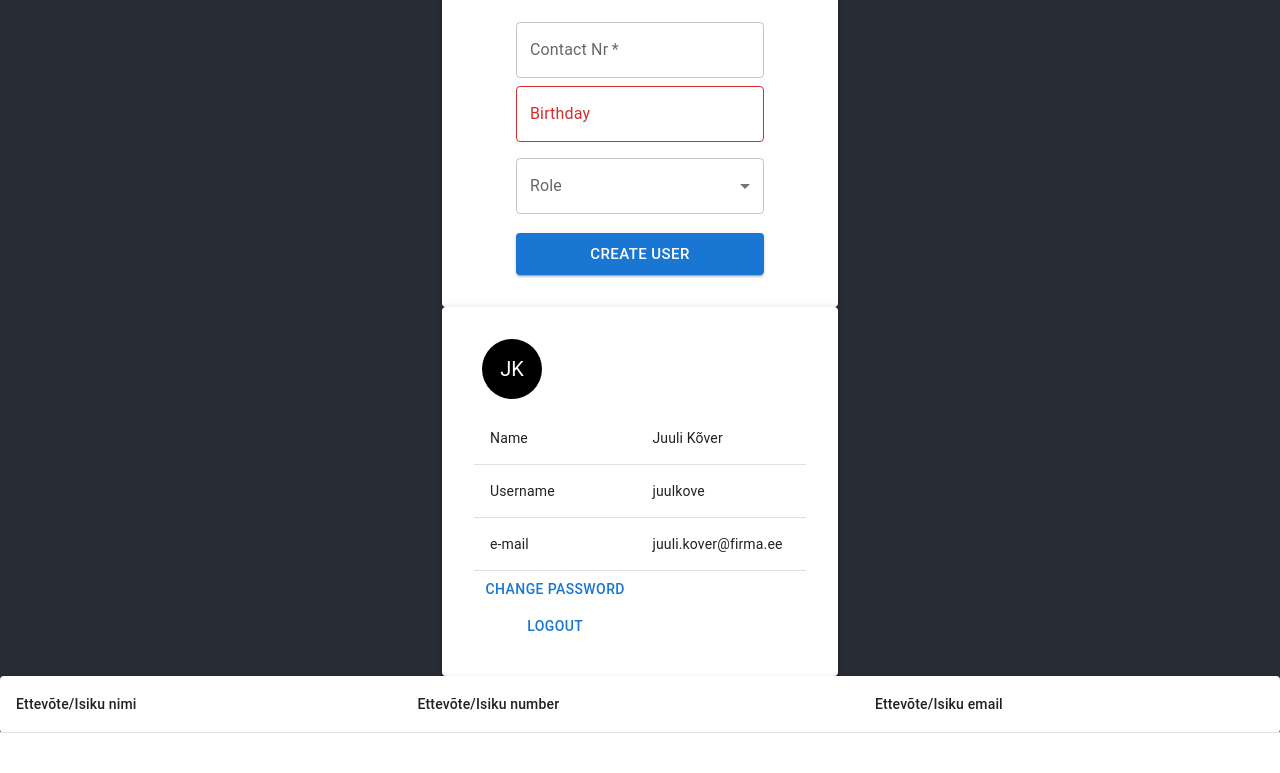
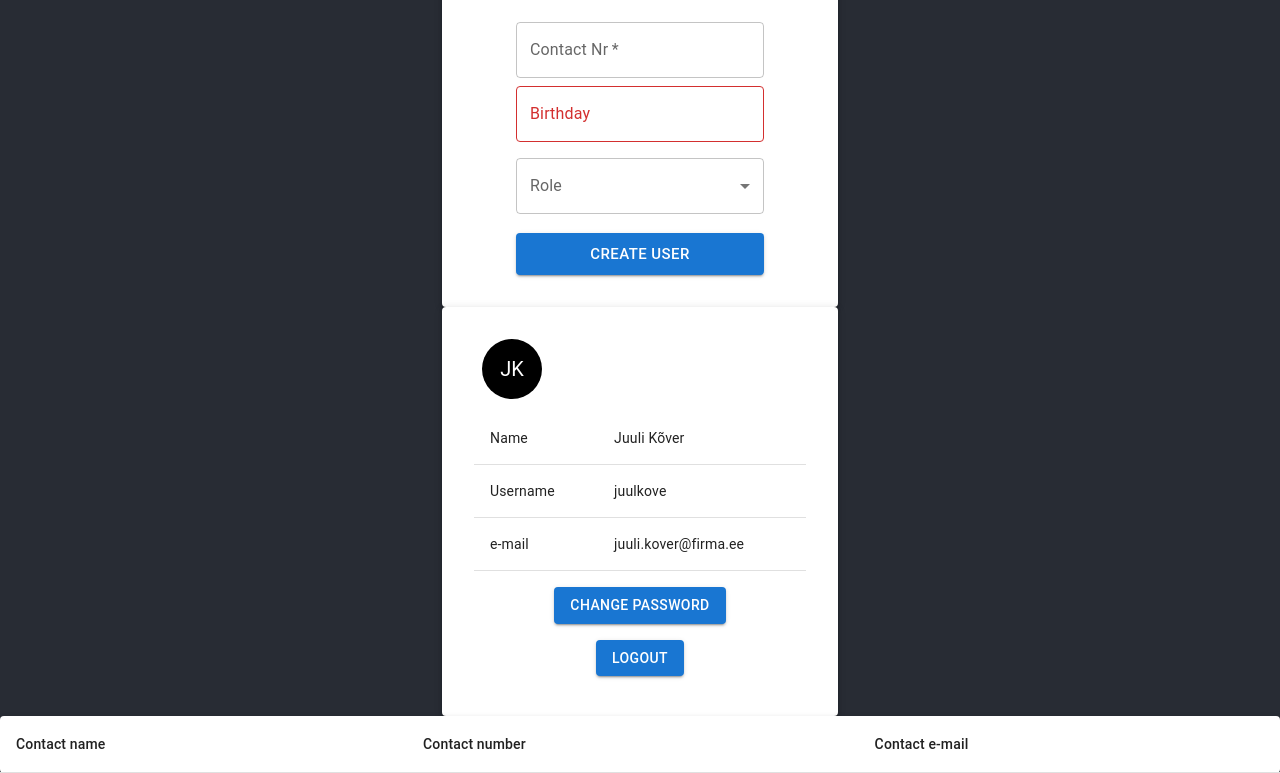
Before and after one commit to rakenduste-programmeerimine-2022/workwhen, a React (Create React App) app in the folder front/: page / in a window 1280 px wide. Shown: the part 830-1603 px from the top of the page. Before the commit the page ends 1563 px from the top, so only its background shows below. Built offline with nearby package versions, Linux system fonts and the light colour scheme.

Commit message:
Minor changes

```diff
--- a/front/src/pages/Contacts.js
+++ b/front/src/pages/Contacts.js
@@ -15,9 +15,9 @@ export default function Contacts() {
                 <Table>
                     <TableHead>
                         <TableRow>
-                            <TableCell>Ettevõte/Isiku nimi</TableCell>
-                            <TableCell>Ettevõte/Isiku number</TableCell>
-                            <TableCell>Ettevõte/Isiku email</TableCell>
+                            <TableCell>Contact name</TableCell>
+                            <TableCell>Contact number</TableCell>
+                            <TableCell>Contact e-mail</TableCell>
                         </TableRow>
                     </TableHead>
                     <TableBody>
--- a/front/src/pages/UserSettings.js
+++ b/front/src/pages/UserSettings.js
@@ -3,12 +3,19 @@ import Table from "@mui/material/Table";
 import TableBody from "@mui/material/TableBody";
 import TableCell from "@mui/material/TableCell";
 import TableContainer from "@mui/material/TableContainer";
-import TableHead from "@mui/material/TableHead";
 import TableRow from "@mui/material/TableRow";
 import React, { useState } from "react";
 
 
 export default function UserSettings() {
+
+    const employeeData = {
+        name: 'Juuli',
+        surname: 'Kõver',
+        username: 'juulkove',
+        email: 'juuli.kover@firma.ee'
+    }
+
     const [anchorUser, setanchorUser] = useState(null);
 
     const handleOpenUserMenu = (event) => {
@@ -19,38 +26,41 @@ export default function UserSettings() {
     }
 
 
+
     return(
         <Container component="div" maxWidth="xs" sx={{ minWidth: "12rem" }}>
             <Paper elevation={3} sx={{ p: 4, pt: 3}}>
                 <Avatar sx={{ m: 1, bgcolor: "black", color: "white", width: 60, height: 60 }}>JK</Avatar>
-                    <Box sx={{display: "flex", flexDirection: "column", justifyContent: "center"}}>
+                    <Box sx={{display: "flex", flexDirection: "column"}}>
                         <TableContainer component="usrSetData" noValidate sx={{ marginTop: "5px", marginBottom: "0px" }}>
                             <Table>
                                 <TableBody>
                                     <TableRow>
                                         <TableCell>Name</TableCell>
-                                        <TableCell>Juuli Kõver</TableCell>
+                                        <TableCell>{employeeData.name} {employeeData.surname}</TableCell>
                                     </TableRow>
                                     <TableRow>
                                         <TableCell>Username</TableCell>
-                                        <TableCell>juulkove</TableCell>
+                                        <TableCell>{employeeData.username}</TableCell>
                                     </TableRow>
                                     <TableRow>
                                         <TableCell>e-mail</TableCell>
-                                        <TableCell>juuli.kover@firma.ee</TableCell>
+                                        <TableCell>{employeeData.email}</TableCell>
                                     </TableRow>
                                 </TableBody>
+                            </Table>
+                            <Table>
                                 <TableRow>
-                                    <Button>
+                                    <Button variant="contained" sx={{ mt: 2, mb: 1, bgcolor: "main", width: "auto" }} margin="dense">
                                         Change password
                                     </Button>
-                                    </TableRow>
-                                    <TableRow>
-                                    <Button>
+                                </TableRow>
+                                <TableRow>
+                                    <Button variant="contained" sx={{ mt: 1, mb: 1, bgcolor: "main", width: "auto" }} margin="dense">
                                         Logout
                                     </Button>
                                 </TableRow>
-                                </Table>
+                            </Table>
                         </TableContainer>
                     </Box>
             </Paper>
```
